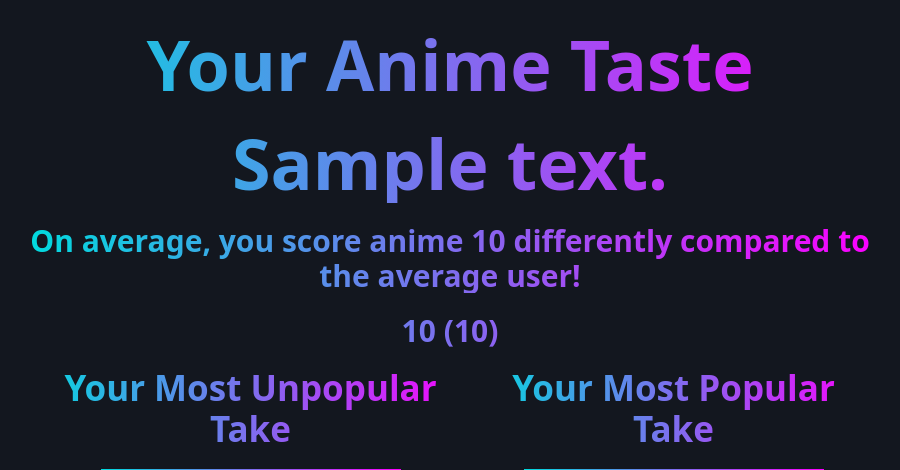
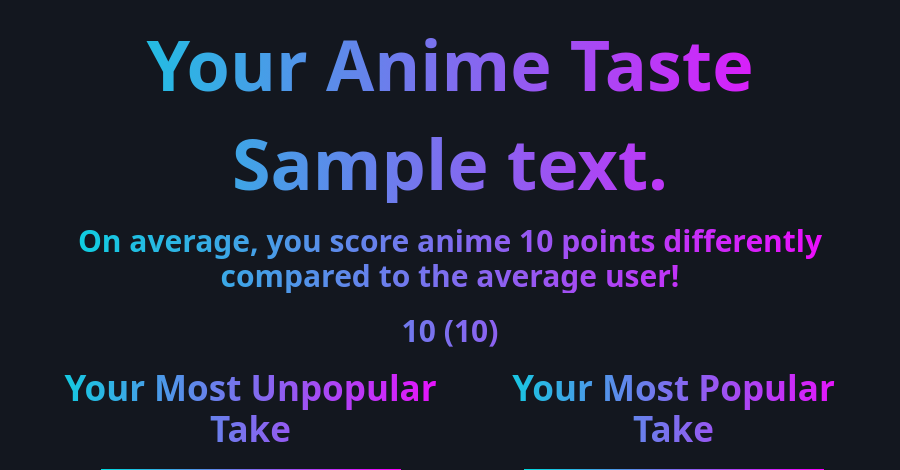
Before and after one commit to kay-mw/popularity-tool-for-anilist, a Flask app: template app/templates/dashboard.html in a window 1280 px wide. Shown: the top 470 px of the page, without its empty margins (190-1090 px from the left). Run offline with Flask 3, Linux system fonts and the light colour scheme; the template is opened without the code that fills it: most values are stand-ins (such as "Sample title", 1, 10 or a date in 2020); grey boxes marked "Sample" are stand-in pictures; some libraries are stand-ins or nearby versions.

Commit message:
fixed wording in dashboard

```diff
--- a/app/templates/dashboard.html
+++ b/app/templates/dashboard.html
@@ -65,7 +65,7 @@
             {% block content %}
             <h1 style="text-align: center;">{{ taste_message }}</h1>
             <h3 style="text-align: center;">
-                On average, you score anime {{ avg_score_diff }} differently compared to the average user!
+                On average, you score anime {{ avg_score_diff }} points differently compared to the average user!
             </h3>
             <h3 style="text-align: center;">
                 {{ true_score_diff_msg }} ({{ true_score_diff }})
```
